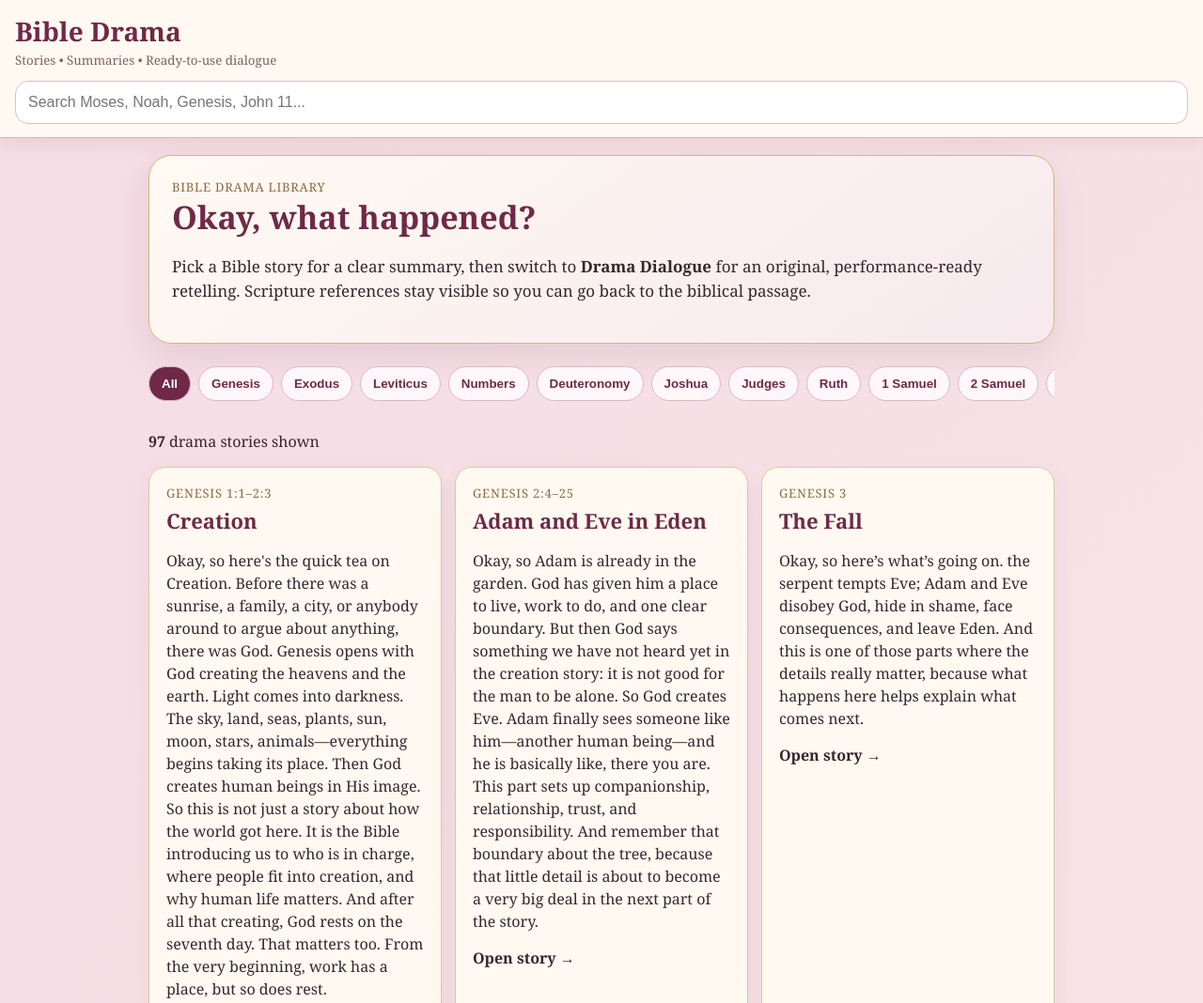
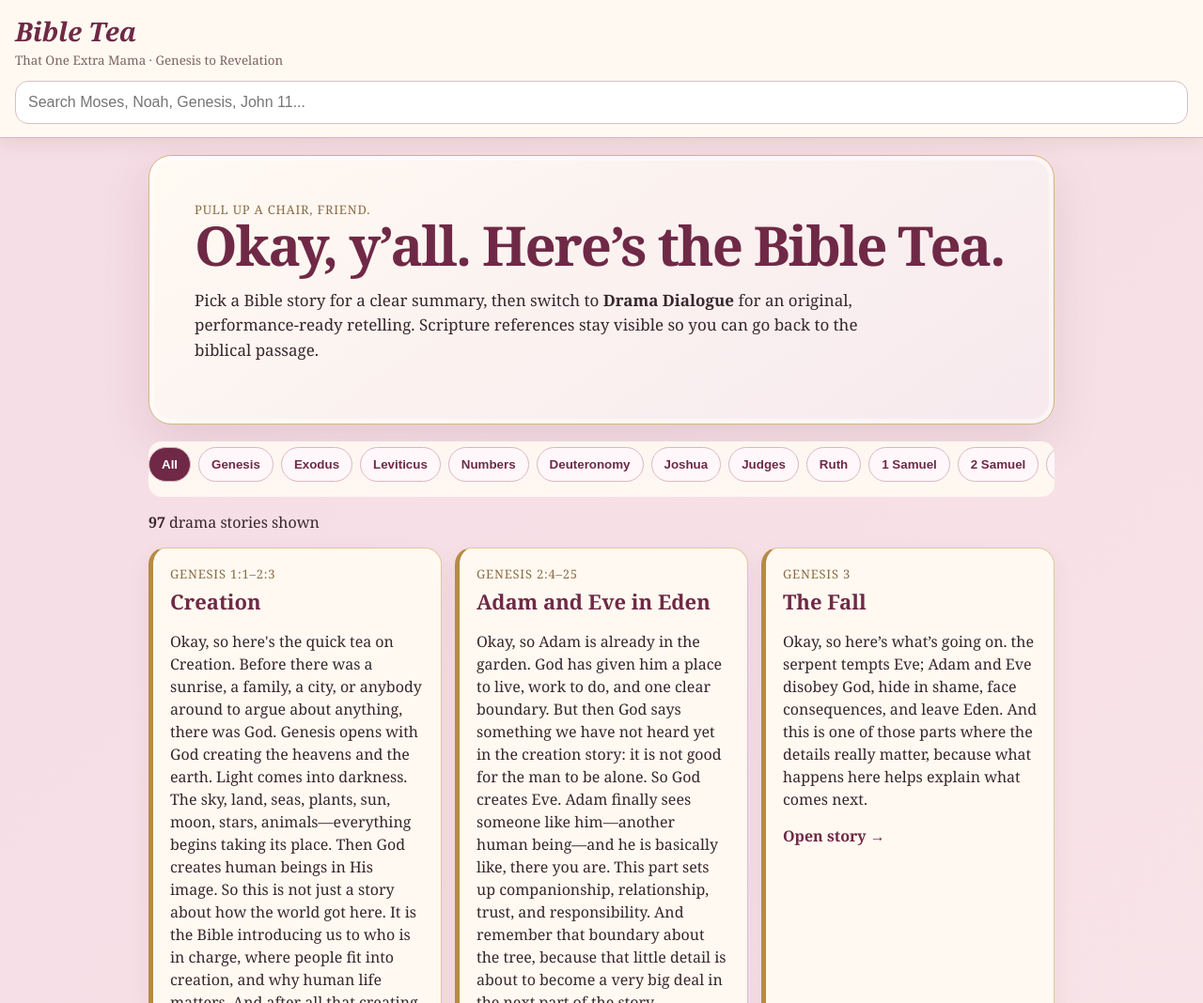
Before and after one commit to halliburtonkayla/Bible-Tea, a plain HTML site: page index.html in a window 1280 px wide. Shown: the top 1068 px of the page at 94% size. Drawn offline with Linux system fonts and the light colour scheme.

Commit message:
Polish Bible Tea site-wide reading experience

```diff
--- a/index.html
+++ b/index.html
@@ -1,5 +1,5 @@
 <!doctype html><html><head><meta charset="utf-8"><meta name="viewport" content="width=device-width,initial-scale=1,viewport-fit=cover">
-<title>Bible Drama</title><style>
+<title>Bible Tea - That One Extra Mama</title><style>
 :root{--wine:#6f2946;--pink:#ead0da;--blush:#f7e9ee;--cream:#fffaf2;--gold:#b58b45;--ink:#38262d}
 *{box-sizing:border-box}body{margin:0;font-family:Georgia,serif;color:var(--ink);background:linear-gradient(135deg,#f5dce5,#fff8ee 55%,#ead6c3);min-height:100vh}
 header{position:sticky;top:0;z-index:5;background:rgba(255,250,242,.96);border-bottom:1px solid #d9bd93;padding:14px 16px;box-shadow:0 4px 18px #6f294618}
@@ -11,13 +11,13 @@ header{position:sticky;top:0;z-index:5;background:rgba(255,250,242,.96);border-b
 .grid{display:grid;grid-template-columns:repeat(auto-fit,minmax(260px,1fr));gap:14px}.card{background:rgba(255,250,242,.96);border:1px solid #e0c79d;border-radius:18px;padding:18px;box-shadow:0 8px 24px #6f294612;cursor:pointer}.card h3{margin:5px 0;color:var(--wine);font-size:22px}.ref{font-size:13px;color:#8b6c45;text-transform:uppercase;letter-spacing:.06em}.card p{line-height:1.5}
 .modal{position:fixed;inset:0;background:#3b2029aa;display:none;z-index:20;padding:18px;overflow:auto}.modal.open{display:block}.sheet{max-width:760px;margin:20px auto;background:var(--cream);border-radius:24px;padding:22px;border:2px solid #d5b26e;box-shadow:0 25px 60px #0005}.close{float:right;border:0;background:#f1dbe3;border-radius:999px;width:42px;height:42px;font-size:22px}.sheet h2{color:var(--wine);font-size:30px;margin-bottom:4px}.tabs{display:flex;gap:8px;margin:18px 0;flex-wrap:wrap}.tabs button{flex:1 1 150px;padding:12px;border-radius:12px;border:1px solid #d5b6c1;background:white;font-weight:700}.tabs button.on{background:var(--wine);color:white}.panel{display:none}.panel.on{display:block}.summary{font-size:18px;line-height:1.65}.line{padding:12px 0;border-bottom:1px solid #ead9c8;line-height:1.5}.speaker{color:var(--wine);font-weight:800;display:block;margin-bottom:4px}.note{font-size:13px;background:#f8e8ee;padding:12px;border-radius:12px;margin-top:18px}.empty{text-align:center;padding:40px 16px;background:#fffaf2;border-radius:18px}
 @media(max-width:560px){.brand h1{font-size:24px}.hero{padding:20px}.hero h2{font-size:29px}.wrap{padding:14px}.grid{grid-template-columns:1fr}.sheet{margin:0;padding:18px}.sheet h2{font-size:26px}}
-</style></head><body>
-<header><div class="brand"><div><h1>Bible Drama</h1><small>Stories • Summaries • Ready-to-use dialogue</small></div></div>
+</style><style id='tea-polish'>.brand h1{font-style:italic}.hero{position:relative;overflow:hidden;padding:clamp(24px,5vw,48px);box-shadow:0 18px 50px #6f294620,inset 0 0 0 5px #fff8}.hero h2{font-size:clamp(34px,7vw,58px);line-height:1;letter-spacing:-.035em}.hero p{max-width:760px}.books{position:sticky;top:96px;z-index:4;background:#fffaf2e8;backdrop-filter:blur(10px);border-radius:14px}.card{border-left:5px solid var(--gold);transition:.2s transform,.2s box-shadow}.card:hover{transform:translateY(-3px);box-shadow:0 14px 34px #6f29461c}.card b{color:var(--wine)}.sheet{background:linear-gradient(90deg,#f1e2cc 0,#fffaf2 4%,#fffdf8 96%,#ead7b9 100%);box-shadow:0 30px 90px #35172366,inset 0 0 0 5px #fff}.tabs{position:sticky;top:-22px;background:#fffaf2f2;padding:10px 0;z-index:2}@media(max-width:560px){.brand small{display:none}.books{top:88px}.hero h2{font-size:38px}.tabs{display:grid;grid-template-columns:1fr 1fr}.tabs button{min-width:0;font-size:.88rem;padding:10px 7px}.modal{padding:8px}.sheet{border-radius:18px}}</style></head><body>
+<header><div class="brand"><div><h1>Bible Tea</h1><small>That One Extra Mama · Genesis to Revelation</small></div></div>
 <div class="search"><input id="search" placeholder="Search Moses, Noah, Genesis, John 11..."></div></header>
-<main class="wrap"><section class="hero"><div class="ref">Bible Drama Library</div><h2>Okay, what happened?</h2><p>Pick a Bible story for a clear summary, then switch to <b>Drama Dialogue</b> for an original, performance-ready retelling. Scripture references stay visible so you can go back to the biblical passage.</p></section>
+<main class="wrap"><section class="hero"><div class="ref">Pull up a chair, friend.</div><h2>Okay, y’all. Here’s the Bible Tea.</h2><p>Pick a Bible story for a clear summary, then switch to <b>Drama Dialogue</b> for an original, performance-ready retelling. Scripture references stay visible so you can go back to the biblical passage.</p></section>
 <div class="books" id="books"></div><div id="count"></div><section class="grid" id="grid"></section></main>
 <div class="modal" id="modal"><article class="sheet"><button class="close" onclick="closeModal()">×</button><div class="ref" id="mref"></div><h2 id="mtitle"></h2>
-<div class="tabs"><button id="sumBtn" class="on" onclick="tab('summary')">Summary</button><button id="diaBtn" onclick="tab('dialogue')">Drama Dialogue</button><button id="takeBtn" onclick="tab('takeaway')">The Takeaway</button><button id="bibleBtn" onclick="tab('bible')">Read It in the Bible</button></div>
+<div class="tabs"><button id="sumBtn" class="on" onclick="tab('summary')">Quick Tea</button><button id="diaBtn" onclick="tab('dialogue')">The Drama</button><button id="takeBtn" onclick="tab('takeaway')">What Got Me</button><button id="bibleBtn" onclick="tab('bible')">Read It Yourself</button></div>
 <div class="panel on" id="summary"><div id="summaryAudio"></div><div class="summary" id="msummary"></div></div>
 <div class="panel" id="dialogue"><div id="dialogueAudio"></div><div id="mlines"></div><div class="note">Dialogue is an original dramatized paraphrase for performance—not a word-for-word Bible quotation. Use the Scripture reference above to compare with the biblical text.</div></div>
 <div class="panel" id="takeaway"><div id="takeawayAudio"></div><div class="summary" id="mtakeaway"></div></div>
```
